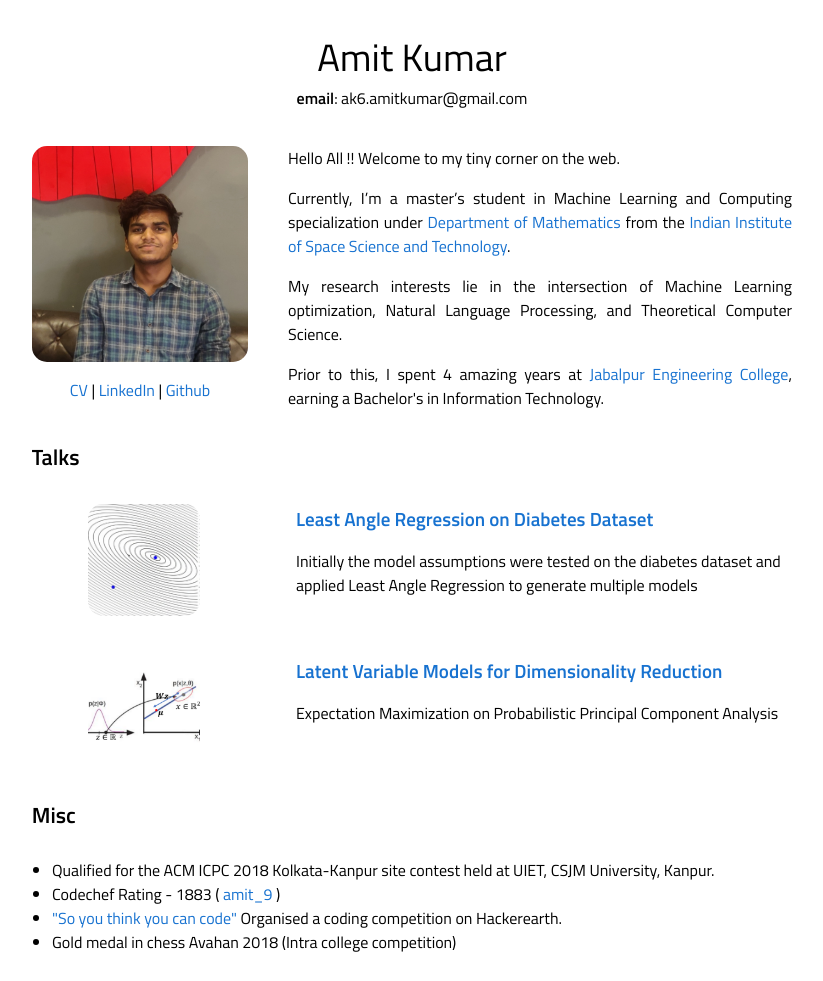
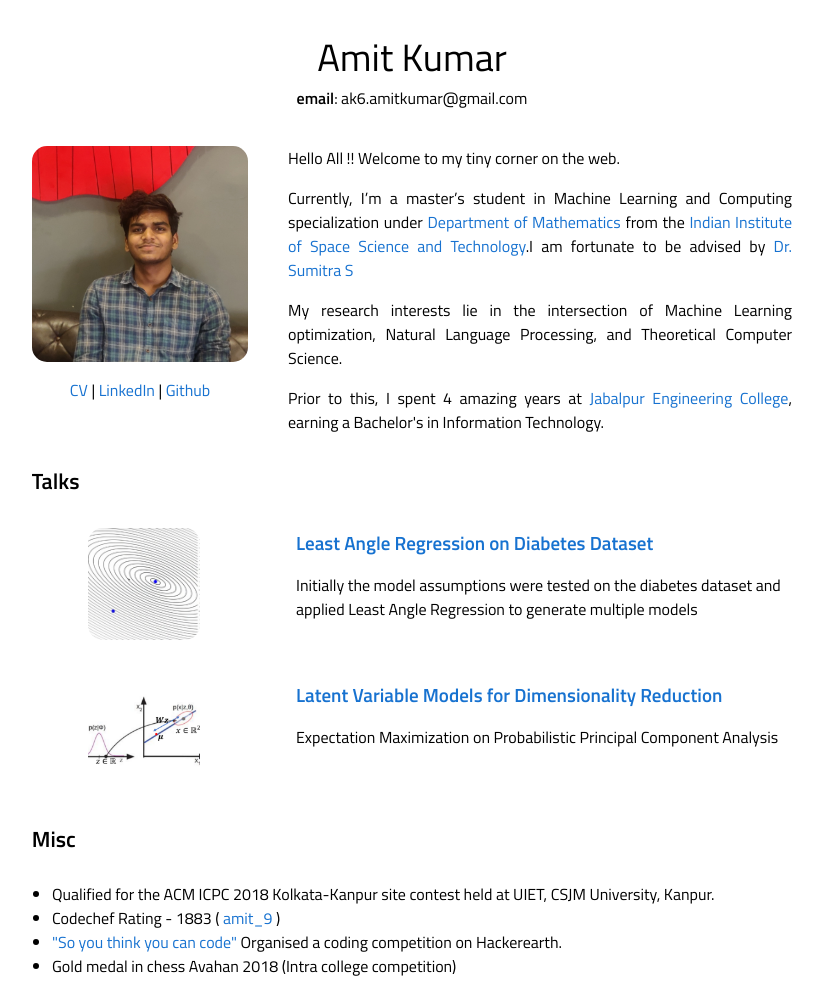
Before and after one commit to amitkumar0902/amitkumar0902.github.io, a plain HTML site: page index.html in a window 1280 px wide. Shown: the whole page, without its empty margins (228-1051 px from the left). Drawn offline with Linux system fonts and the light colour scheme.

Commit message:
Update index.html

```diff
--- a/index.html
+++ b/index.html
@@ -88,7 +88,7 @@
      </td>
      <td width="68%" valign="top" align="justify" id="Bio">
      <p> Hello All !! Welcome to my tiny corner on the web. </p>
-     <p> Currently, I’m a master’s student in Machine Learning and Computing specialization under <a href="https://www.iist.ac.in/departments/mathematics-profile" target="_blank"> Department of Mathematics </a> from the <a href="https://www.iist.ac.in/" target="_blank"> Indian Institute of Space Science and Technology</a>.</p>
+     <p> Currently, I’m a master’s student in Machine Learning and Computing specialization under <a href="https://www.iist.ac.in/departments/mathematics-profile" target="_blank"> Department of Mathematics </a> from the <a href="https://www.iist.ac.in/" target="_blank"> Indian Institute of Space Science and Technology</a>.I am fortunate to be advised by <a href="https://www.iist.ac.in/mathematics/sumitra" target="_blank"> Dr. Sumitra S</a> </p>
      <p> My research interests lie in the intersection of Machine Learning optimization, Natural Language Processing, and Theoretical Computer Science. </p>
      <p> Prior to this, I spent 4 amazing years at <a href="https://www.jecjabalpur.ac.in/" target="_blank"> Jabalpur Engineering College</a>, earning a Bachelor's in Information Technology.</p>
 
```
